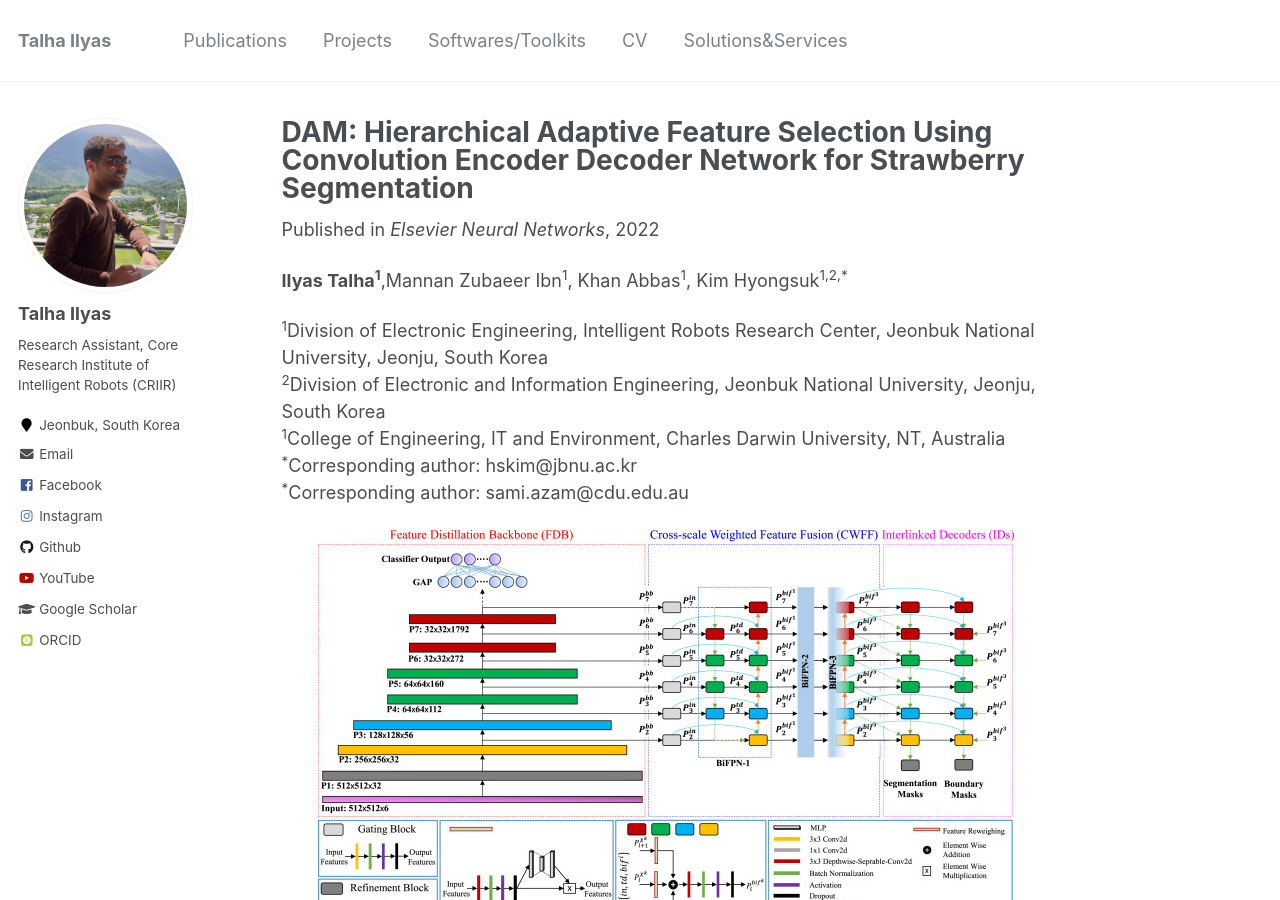
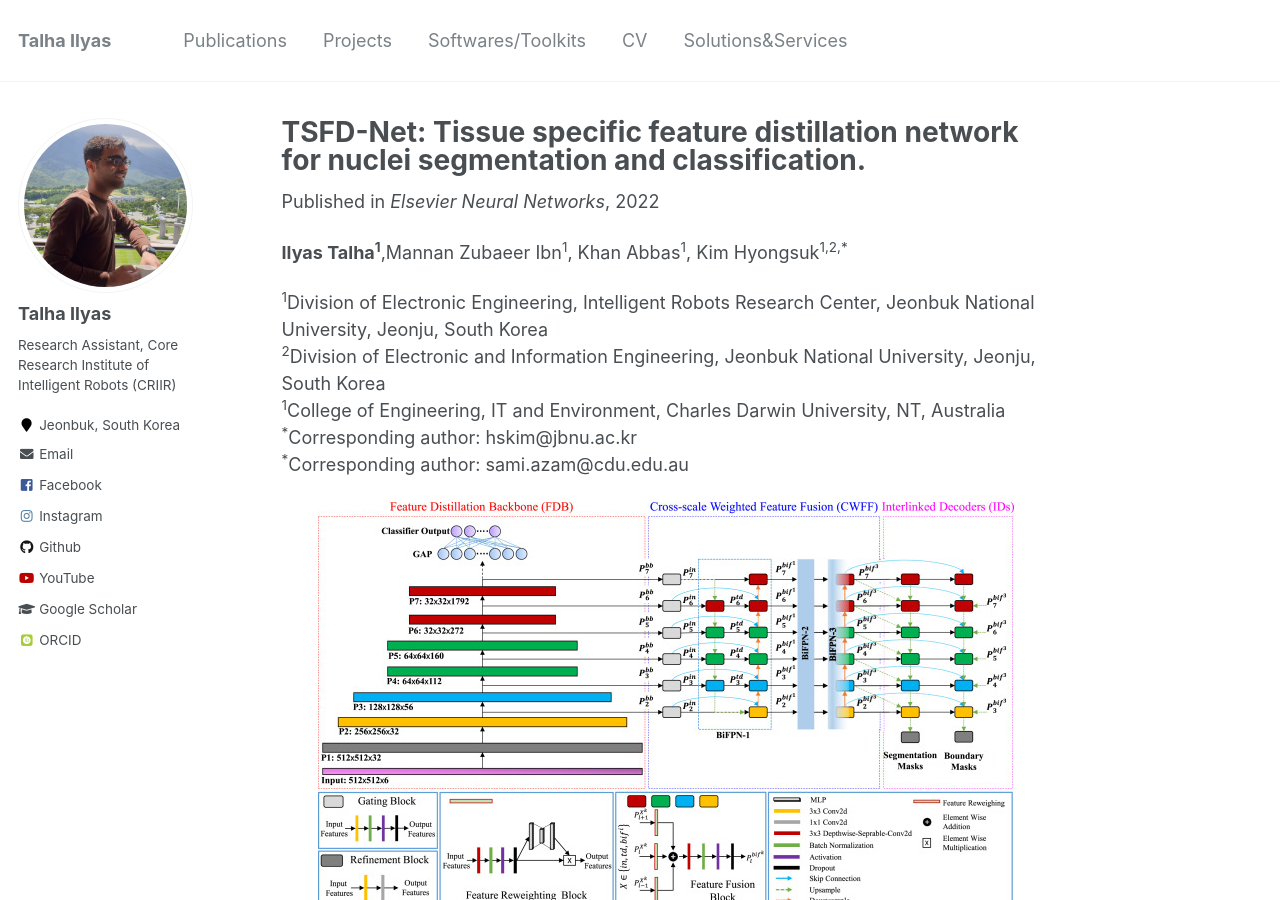
Before and after one commit to Mr-TalhaIlyas/Mr-TalhaIlyas.github.io, a Jekyll site: the page built from _publications/2022-03-9-tsfd.md, in a window 1280 px wide and 900 px high. Built offline with Jekyll 4.4.1, drawn with Linux system fonts in a browser that asks for light colours; some web fonts are replaced.

Commit message:
Update 2022-03-9-tsfd.md

```diff
--- a/_publications/2022-03-9-tsfd.md
+++ b/_publications/2022-03-9-tsfd.md
@@ -1,5 +1,5 @@
 ---
-title: "DAM: Hierarchical Adaptive Feature Selection Using Convolution Encoder Decoder Network for Strawberry Segmentation"
+title: "TSFD-Net: Tissue specific feature distillation network for nuclei segmentation and classification."
 collection: publications
 permalink: /publication/2022-03-9-tsfd
 excerpt: "Tissue specific feature distillation network for cancer detection."
```
